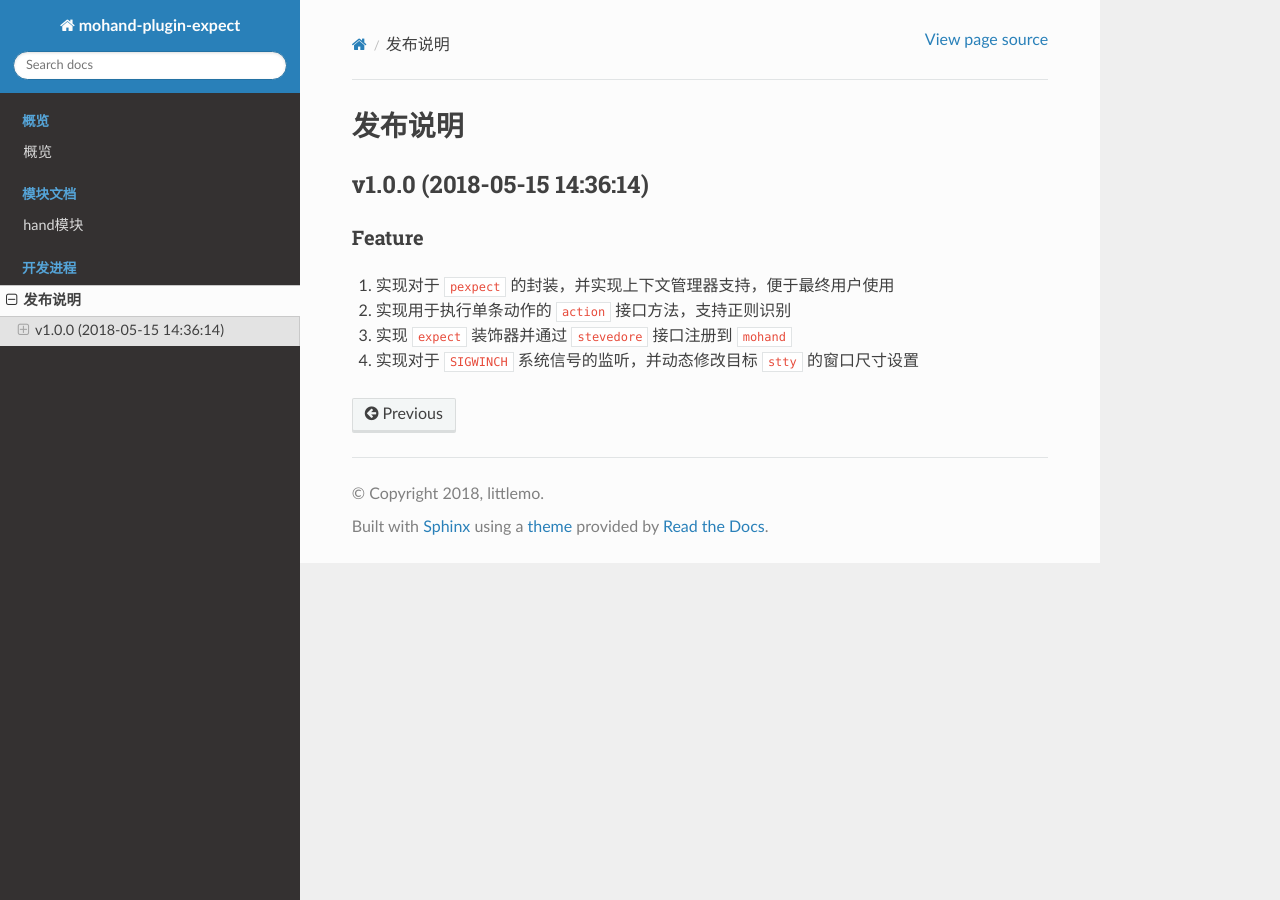
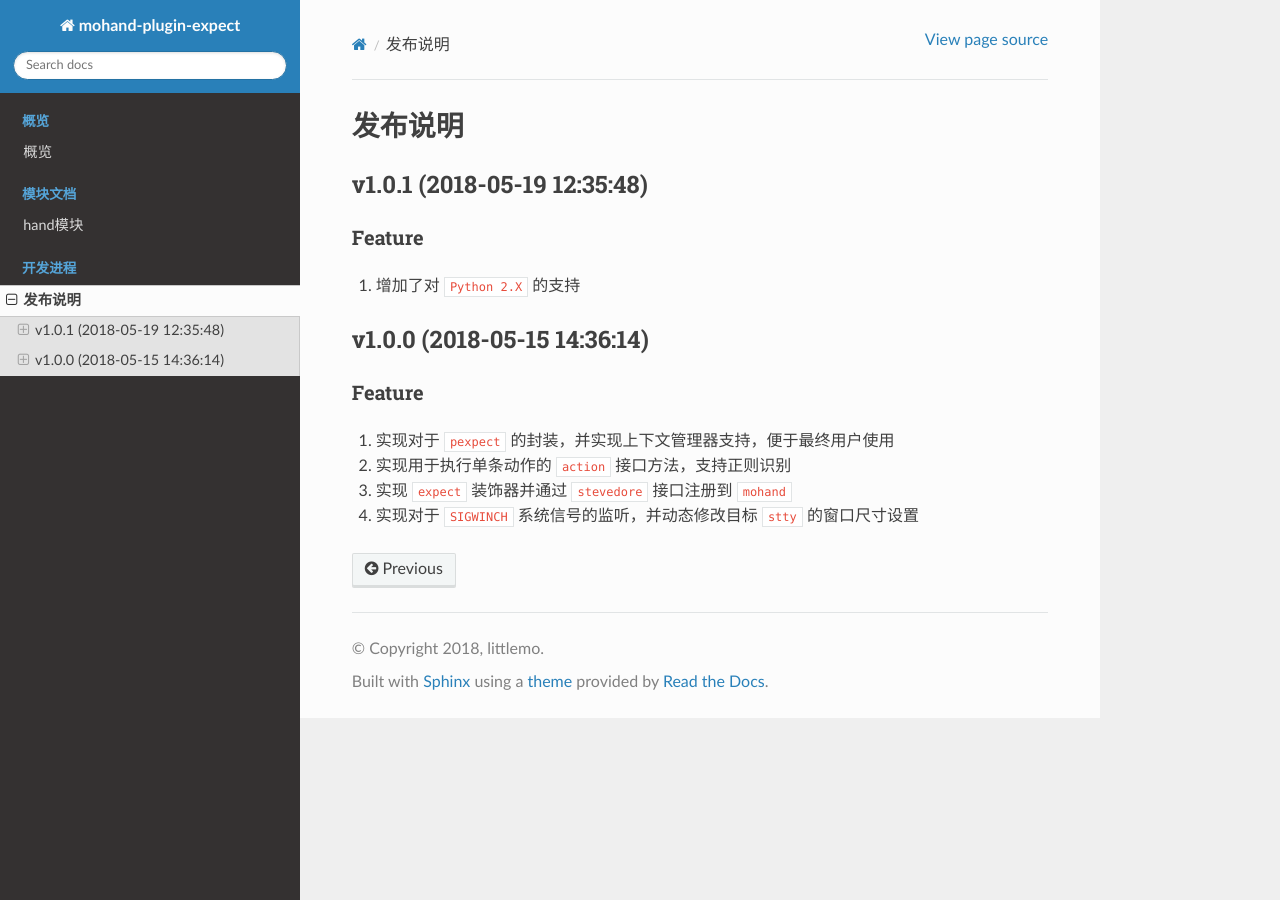
Before and after one commit to littlemo/mohand-plugin-expect, a Sphinx documentation site: the page built from docs/source/develop/release.rst, in a window 1280 px wide. Built offline with Sphinx 7.4.7 and the Read the Docs theme 2.0.0, drawn with Linux system fonts in a browser that asks for light colours; formulas are drawn with MathJax 3; the version number could not be read and is left out.

Commit message:
F: 编写v1.0.1版本发布说明

```diff
--- a/docs/source/develop/release.rst
+++ b/docs/source/develop/release.rst
@@ -3,6 +3,15 @@
 ========
 发布说明
 ========
+
+v1.0.1 (2018-05-19 12:35:48)
+----------------------------
+
+Feature
+~~~~~~~
+
+#. 增加了对 ``Python 2.X`` 的支持
+
 
 v1.0.0 (2018-05-15 14:36:14)
 ----------------------------
```
